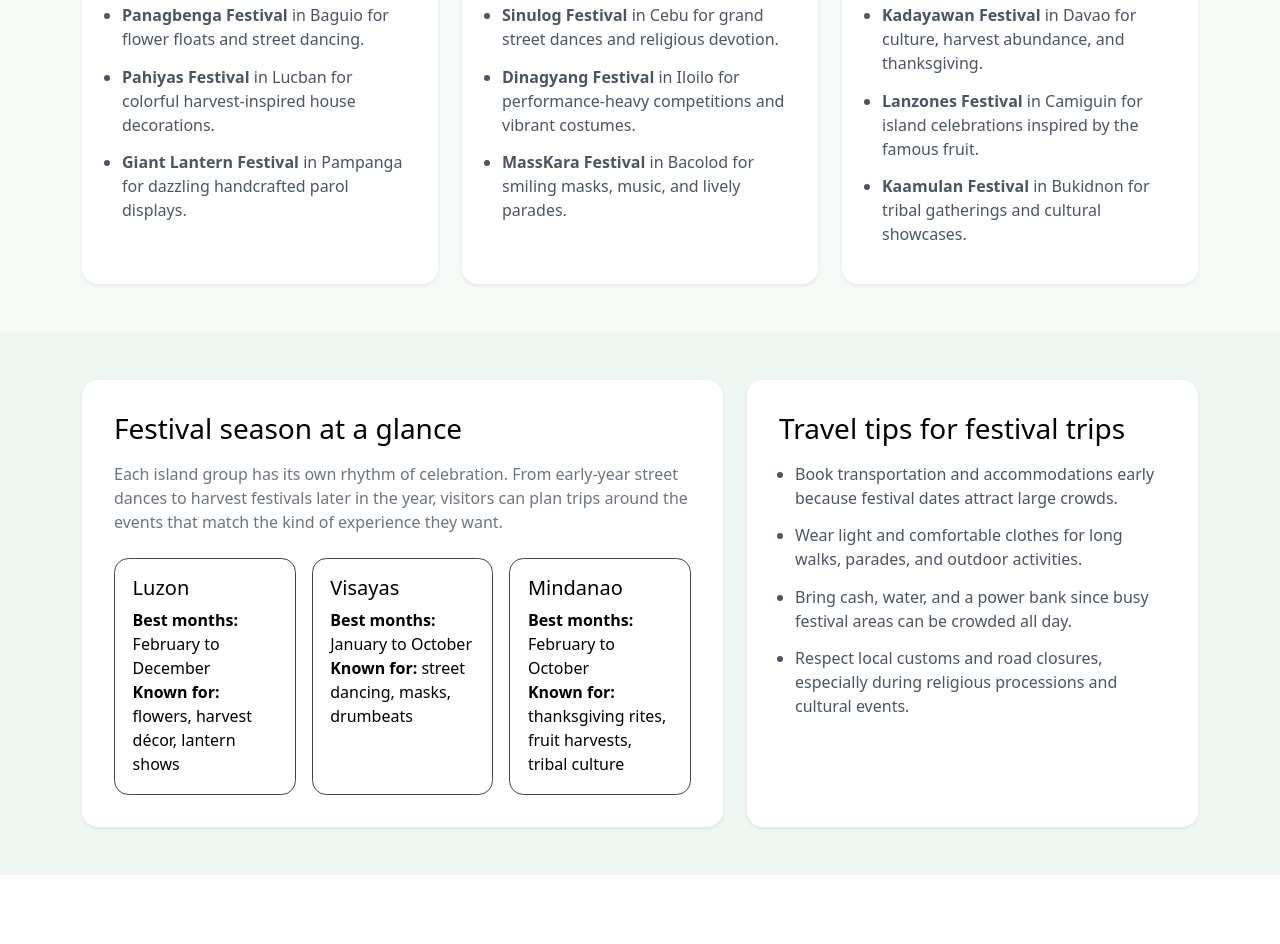
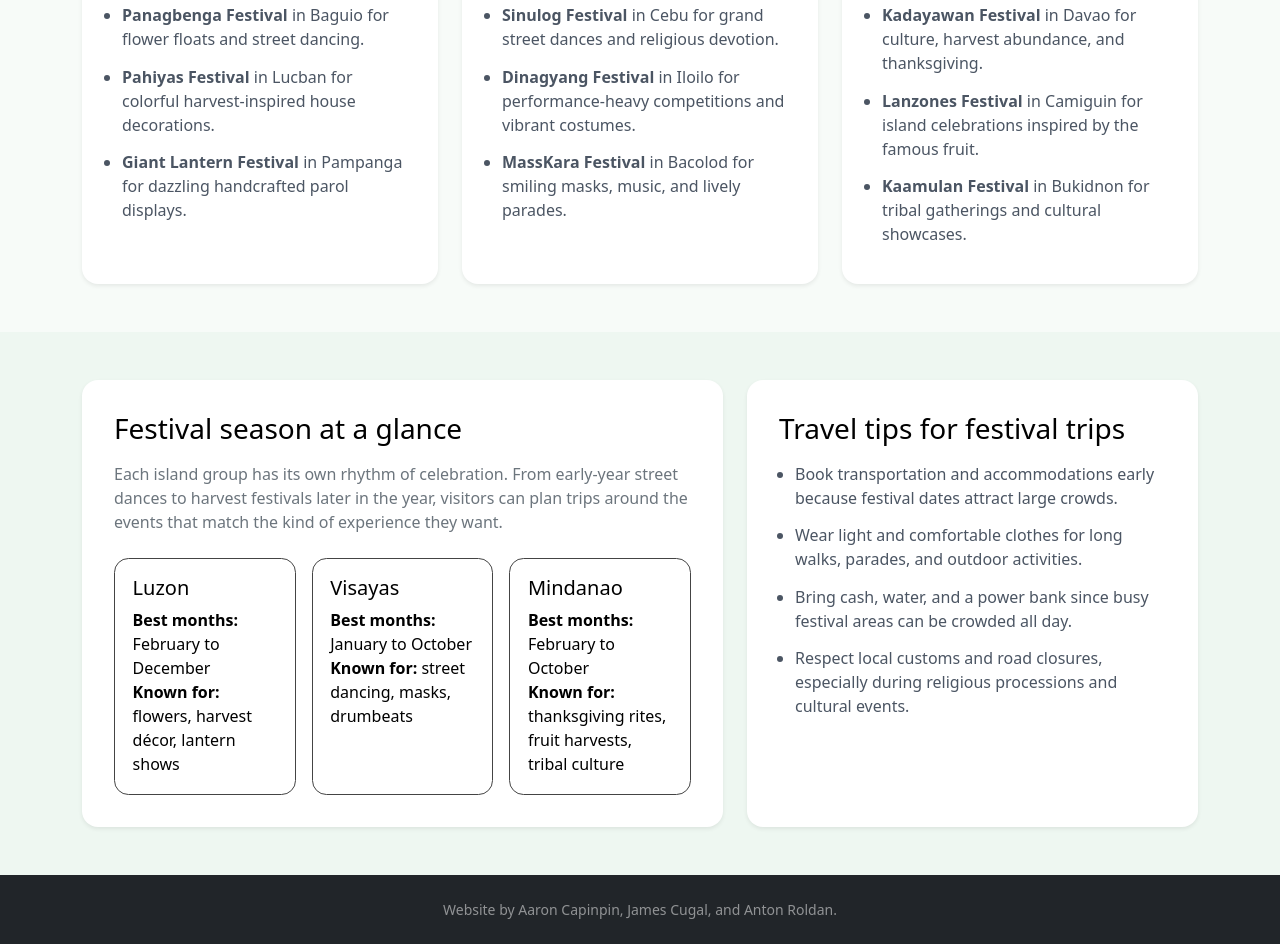
Before and after one commit to roldnton/Travel-Blog-Project, a website built with webpack: page festivals.html in a window 1280 px wide. Shown: the part 1230-2174 px from the top of the page. Before the commit the page ends 2105 px from the top, so only its background shows below. Built offline with nearby package versions, Linux system fonts and the light colour scheme.

Commit message:
footer addition

```diff
--- a/festivals.html
+++ b/festivals.html
@@ -156,6 +156,12 @@
     </section>
   </main>
 
+  <footer class="bg-dark text-white py-4 text-center">
+    <div class="container">
+      <p class="mb-0 small text-white-50">Website by Aaron Capinpin, James Cugal, and Anton Roldan.</p>
+    </div>
+  </footer>
+
   <script src="https://cdn.jsdelivr.net/npm/bootstrap@5.3.3/dist/js/bootstrap.bundle.min.js" integrity="sha384-YvpcrYf0tY3lHB60NNkmXc5s9fDVZLESaAA55NDzOxhy9GkcIdslK1eN7N6jIeHz" crossorigin="anonymous"></script>
   <script src="js/app.js"></script>
 </body>
```
